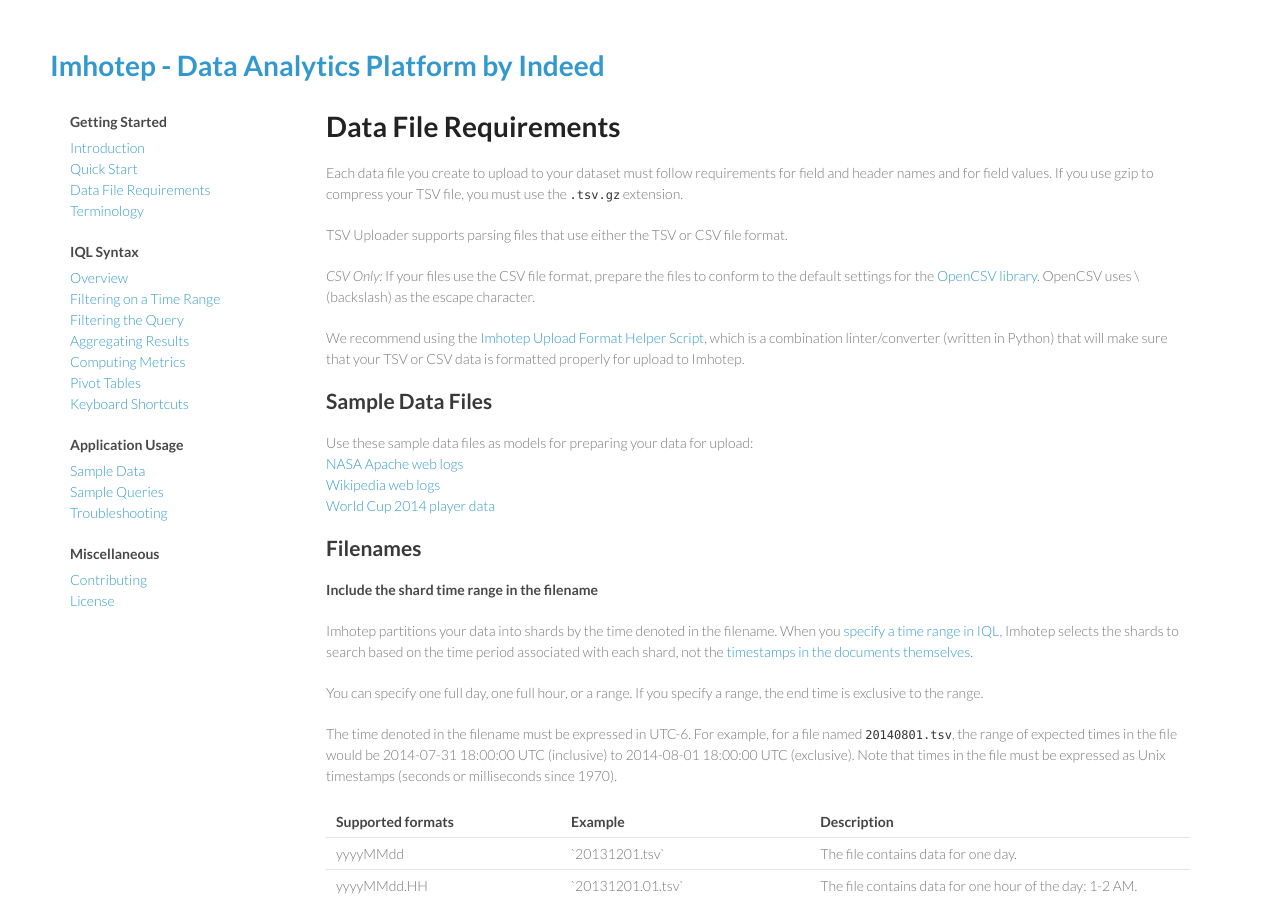
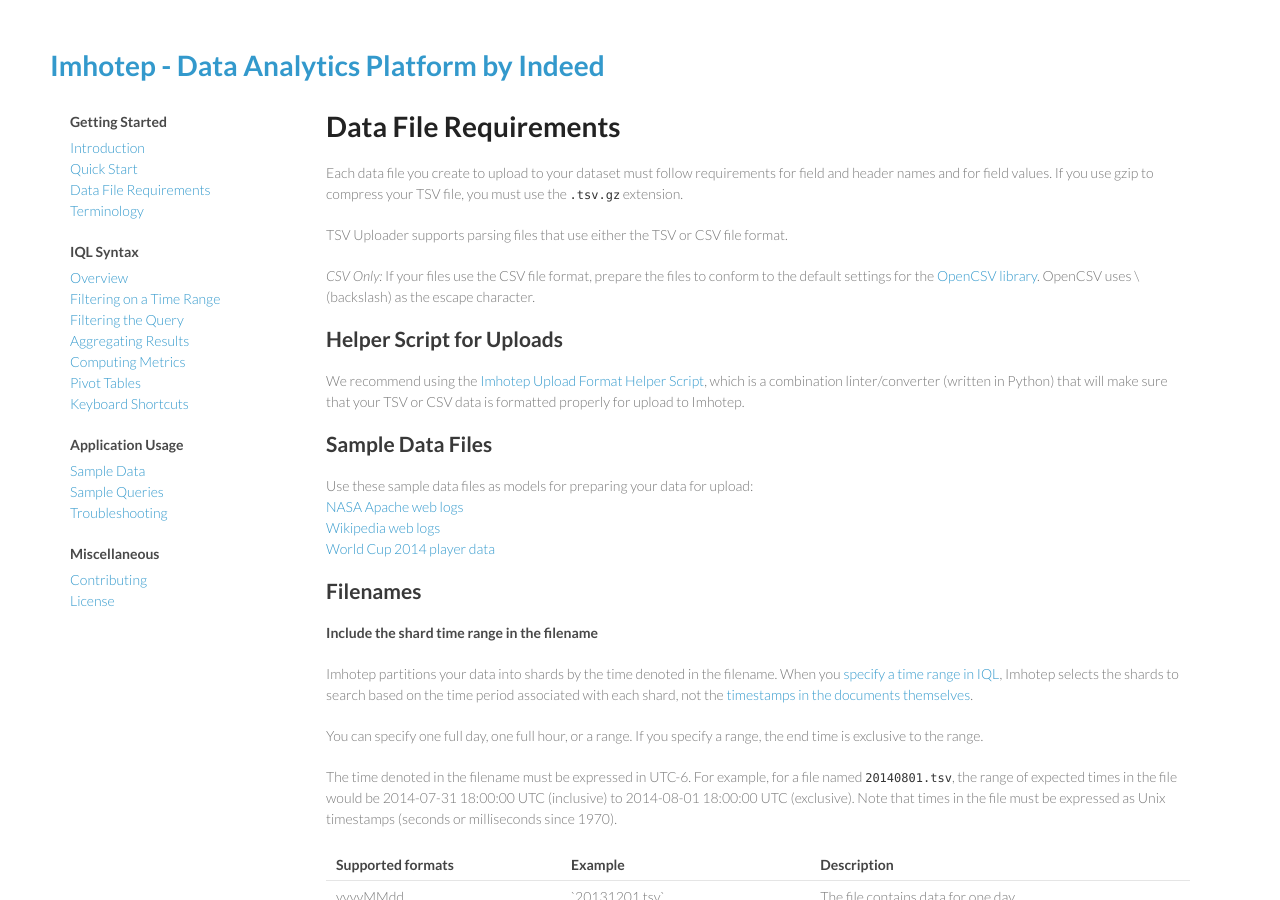
Before and after one commit to indeedeng/imhotep, a Jekyll site: the page built from docs/data-file-requirements.md, in a window 1280 px wide and 900 px high. Built offline with Jekyll 4.4.1, drawn with Linux system fonts in a browser that asks for light colours; Markdown is read by kramdown in place of the engine named in the settings.

Commit message:
added h2 for helper script section

```diff
--- a/docs/data-file-requirements.md
+++ b/docs/data-file-requirements.md
@@ -10,6 +10,7 @@
 
 *CSV Only:* If your files use the CSV file format, prepare the files to conform to the default settings for the [OpenCSV library](http://opencsv.sourceforge.net/apidocs/constant-values.html#au.com.bytecode.opencsv.CSVParser.DEFAULT_STRICT_QUOTES). OpenCSV uses \ (backslash) as the escape character.
 
+## Helper Script for Uploads
 We recommend using the [Imhotep Upload Format Helper Script](../imhotep_helper), which is a combination linter/converter (written in Python) that will make sure that your TSV or CSV data is formatted properly for upload to Imhotep.
 
 ## Sample Data Files
```
